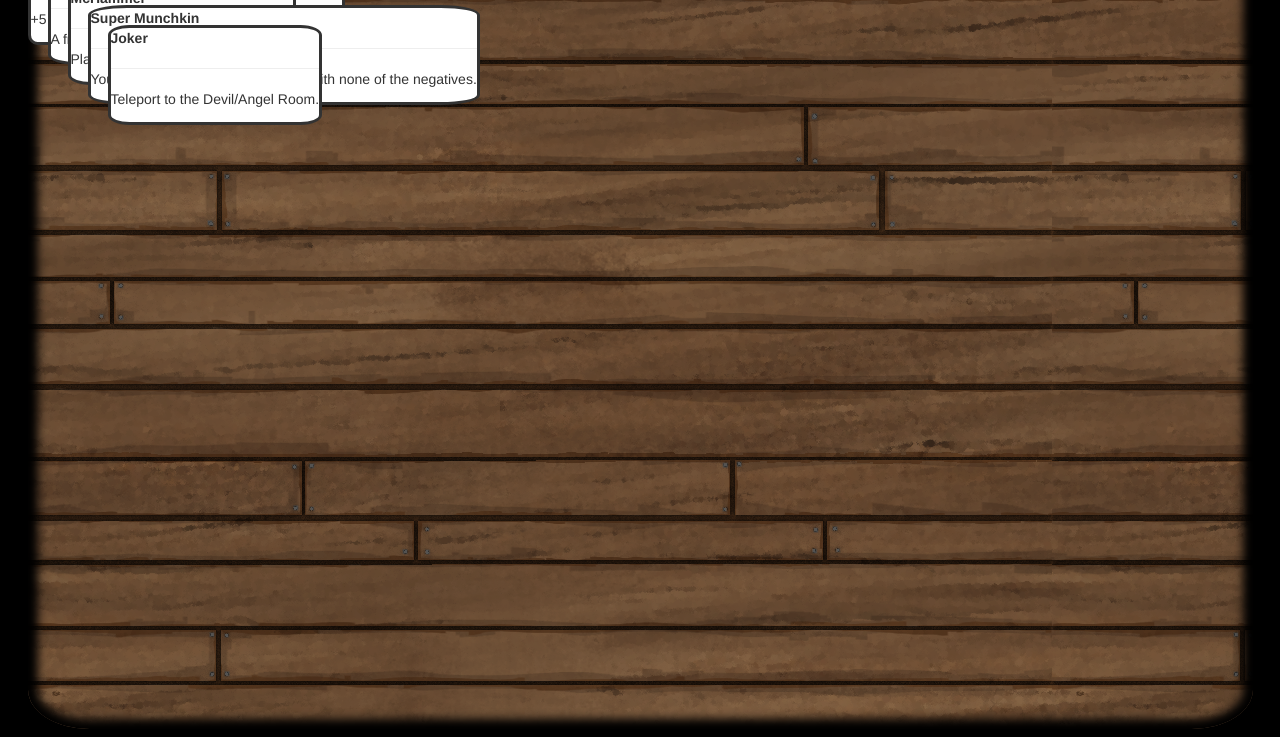
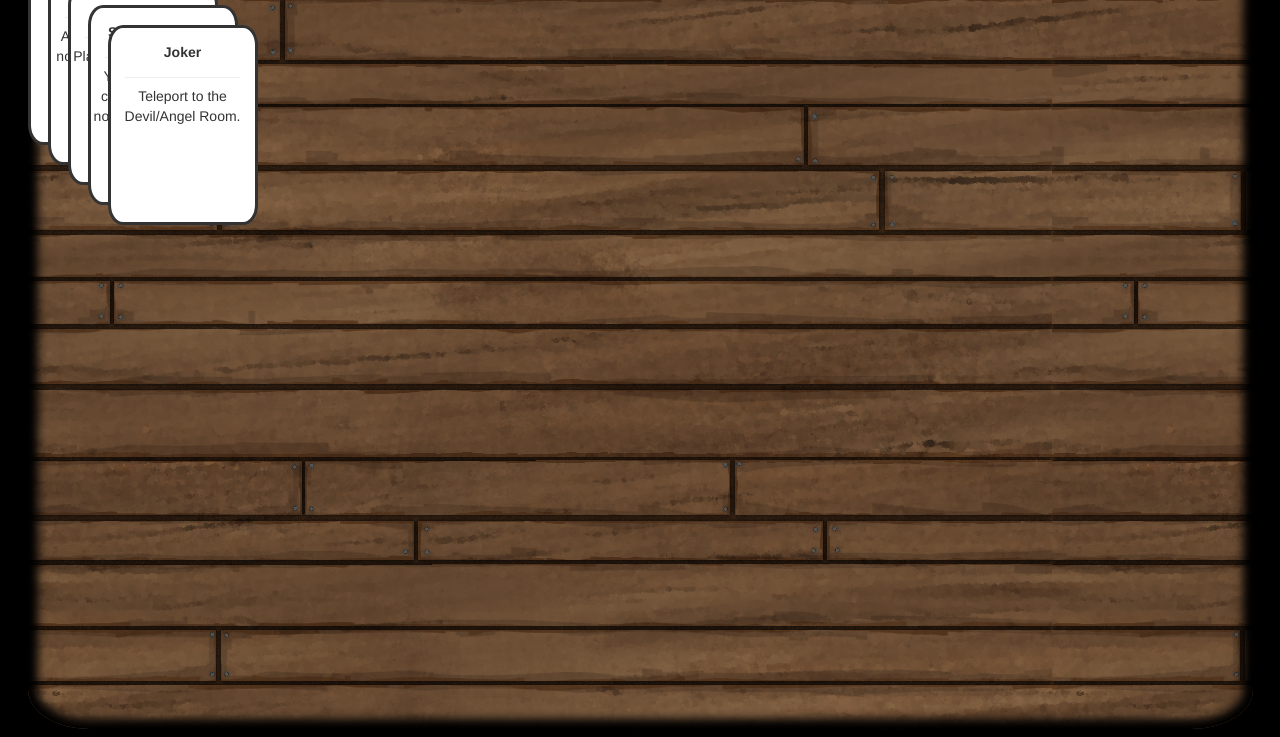
Before and after one commit to its-lee/cardboard, a plain HTML site: page index.html in a window 1280 px wide. Shown: the part 63-800 px from the top of the page. Drawn offline with Linux system fonts and the light colour scheme.

Commit message:
=Better card styling

```diff
--- a/index.html
+++ b/index.html
@@ -5,9 +5,10 @@
 			Put something on the Home tab (filter card-board by search)
 
 			Draw:
-				'Draw x random cards from this deck'
+				'Show x random cards from this deck'
 
 			Style cards.
+				Show full text on hover.
 
 			Import/Export:
 				Allow import/export.
@@ -77,6 +78,8 @@ html, body {
 	height: 100%;
 }
 
+/* Card board */
+
 #board {
 	width: 98%;
 	height: 98%;
@@ -99,12 +102,44 @@ html, body {
 	border: solid;
 	border-radius: 10%;
 
-	text-align: center
+	width: 150px;
+	height: 200px;
+}
 
-	/* Configurable by user. */
-	width: 100px;
-	height: 100px;
+.card-title {
+	overflow: auto;
+	text-align: center;
+	text-align-last: center;
+	text-overflow: ellipsis;
+
+	box-sizing: border-box;
+	height: 25%;
+	padding-top: 10%;
+	padding-bottom: 10%;
 }
+
+.card hr {
+	box-sizing: border-box;
+
+	height: 5%;
+	width: 80%;
+
+	margin-top: 0px;
+	margin-bottom: 0px;
+}
+
+.card-body {
+	overflow: auto;
+	text-align: center;
+	text-align-last: center;
+	text-overflow: ellipsis;
+
+	box-sizing: border-box;
+
+	height: 70%;
+}
+
+/* Navbar */
 
 nav.navbar {
 	border-top-left-radius: 0;
@@ -273,9 +308,13 @@ nav.navbar {
 			}"
 			ng-click="cardClick(c);"
 			>
-			<strong>{{ c.title }}</strong>
+			<div class="card-title">
+				<strong>{{ c.title }}</strong>
+			</div>
 			<hr/>
-			<p>{{ c.content }}</p>
+			<div class="card-body">
+				<p>{{ c.content }}</p>
+			</div>
 		</div>
 	</div>
 </div>
```
